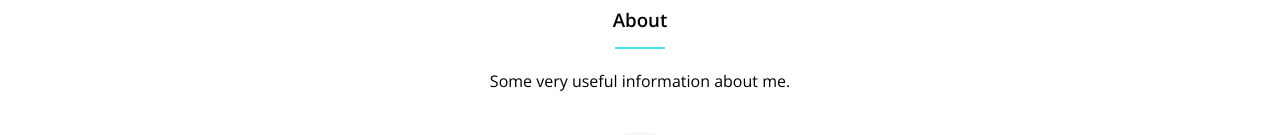
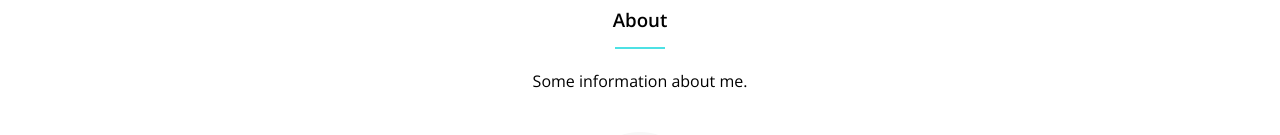
Before and after one commit to jarnobogaert9/portfolio-blue-theme, a plain HTML site: page about.html in a window 1280 px wide. Shown: the part 143-278 px from the top of the page. Drawn offline with nearby package versions, Linux system fonts and the light colour scheme.

Commit message:
Update about me section

```diff
--- a/about.html
+++ b/about.html
@@ -47,7 +47,7 @@
             <div class="row center">
                 <h3>About</h3>
                 <div class="line center-line"></div>
-                <p>Some very useful information about me.</p>
+                <p>Some information about me.</p>
             </div>
             <div class="row mr-t-b center">
                 <img id="person" class="resize click" src="images/jarno.jpg" alt="Image of Jarno" title="Image of Jarno">
```
